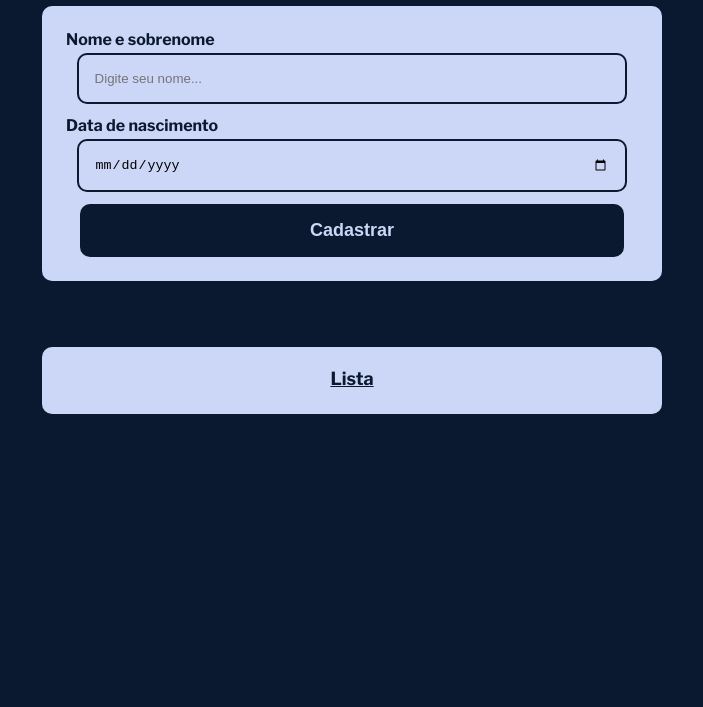
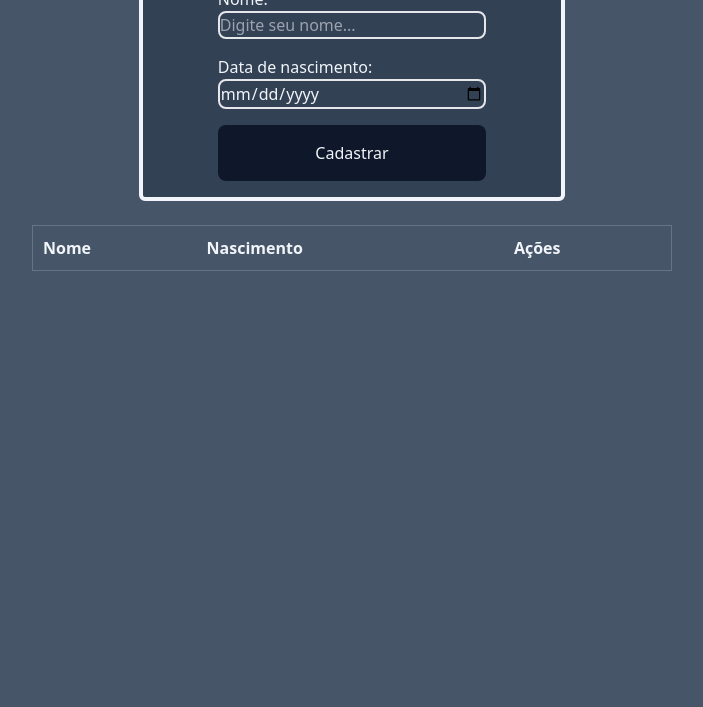
Before and after one commit to lucasarod-br/CRUD, a website: page index.html in a window 1280 px wide. Shown: the part 93-800 px from the top of the page, without its empty margins (288-991 px from the left). Drawn offline with nearby package versions, Linux system fonts and the light colour scheme.

Commit message:
Migrando estilo para tailwind

```diff
--- a/index.html
+++ b/index.html
@@ -5,33 +5,42 @@
     <meta charset="UTF-8">
     <meta http-equiv="X-UA-Compatible" content="IE=edge">
     <meta name="viewport" content="width=device-width, initial-scale=1.0">
-    <link rel="stylesheet" href="style.css">
+    <script src="https://cdn.tailwindcss.com"></script>
     <title>CRUD com local storage</title>
 </head>
 
-<body>
-    <div>
+<body class="bg-slate-600 text-slate-100 box-border flex flex-col items-center">
+    <h1 class="text-xl font-bold text-center mt-4 ">CRUD persistente</h1>
+    <div class="flex justify-center mt-4 w-full md:w-8/12">
+        <form
+            class="flex flex-col justify-center items-center py-4 px-2 w-64 rounded-md  bg-slate-700 border-solid border-slate-100 border-4 md:w-6/12">
+
+            <label for="nome" class="flex flex-col w-full md:w-8/12">Nome:
+
+                <input type="text" name="nome" id="nome" class="bg-transparent rounded-lg border-2 "
+                    placeholder="Digite seu nome..." maxlength="120" minlength="3" required
+                    pattern="^^[A-Z][a-z]+(\s[A-Z][a-z]+)?$">
+            </label>
+
+            <label for="nascimento" class="flex flex-col w-full mt-4 md:w-8/12">Data de nascimento:
+                <input type="date" name="nascimento" id="nascimento" class="bg-transparent rounded-lg border-2 "
+                    min="1900-01-01" max="2023-01-01" required>
+
+            </label>
 
 
-        <h1>CRUD persistente</h1>
-        <form>
-
-            <label for="nome">Nome e sobrenome</label>
-            <input type="text" name="nome" id="nome" class="inputNome" placeholder="Digite seu nome..." maxlength="120"
-                minlength="3" required pattern="^[A-Za-zç]+\s[A-Za-zç]+$">
-
-            <label for="nascimento">Data de nascimento</label>
-            <input  type="date" name="nascimento" id="nascimento" class="nascimento" min="1900-01-01" max="2023-01-01" required>
-
-
-            <button type="submit">Cadastrar</button>
+            <button class="bg-slate-900 w-full mt-4 py-4 rounded-lg md:w-8/12 lg:hover:bg-slate-100 lg:hover:text-slate-900" type="submit">Cadastrar</button>
 
         </form>
     </div>
 
-    <table>
+    <table class="table-auto border-separate border-spacing-2 border border-slate-500 w-full mt-6 md:w-6/12">
+
         <tr>
-            <td>Lista</td>
+            <td class="border border-slate-600 font-bold">Nome</td>
+            <td class="border border-slate-600 font-bold">Nascimento</td>
+            <td class="border border-slate-600 font-bold">Ações</td>
+
         </tr>
     </table>
     <script src="https://cdn.jsdelivr.net/npm/moment@2.29.1/moment.min.js"></script>
--- a/scripts.js
+++ b/scripts.js
@@ -1,5 +1,4 @@
-const nome = document.querySelector(".inputNome");
-const nascimento = document.querySelector(".nascimento");
+const [nome, nascimento] = document.querySelectorAll("input");
 const botao = document.querySelector("button");
 const tabela = document.querySelector("table");
 const form = document.querySelector("form");
@@ -18,8 +17,10 @@ const atualizarDados = (pessoas) => {
 };
 
 const limparInput = () => {
-  nome.value = "";
-  nascimento.value = "";
+  if (nome && nascimento) {
+    nome.value = "";
+    nascimento.value = "";
+  }
 };
 const formatBornDate = (date) => {
   const dataLocal = moment(date);
@@ -87,18 +88,20 @@ const criarLinha = (elemento) => {
   nascimentoAtual.innerText = formatBornDate(elemento.nascimento);
   item.appendChild(nascimentoAtual);
 
+  const acoes = document.createElement("td");
+  acoes.classList.add("flex", "gap-4");
+
   const botaoExcluir = document.createElement("i");
-  botaoExcluir.classList.add("fa-solid");
-  botaoExcluir.classList.add("fa-trash");
+  botaoExcluir.classList.add("fa-solid", "cursor-pointer", "fa-trash");
   botaoExcluir.addEventListener("click", () => deletar(elemento));
-  item.appendChild(botaoExcluir);
+  acoes.appendChild(botaoExcluir);
 
   const botaoEditar = document.createElement("i");
-  botaoEditar.classList.add("fa-solid");
-  botaoEditar.classList.add("fa-pen-to-square");
+  botaoEditar.classList.add("fa-solid", "fa-pen-to-square", "cursor-pointer");
   botaoEditar.addEventListener("click", () => editar(elemento));
-  item.appendChild(botaoEditar);
+  acoes.appendChild(botaoEditar);
 
+  item.appendChild(acoes);
   tabela.appendChild(item);
 
   limparInput();
--- a/style.css
+++ /dev/null
@@ -1,122 +0,0 @@
-@import url('https://fonts.googleapis.com/css2?family=Libre+Franklin:wght@400;700&display=swap');
-
-:root {
-    --strong-blue: #0a192f;
-    --light-gray: #ccd6f6;
-    --light-blue: #00a8e8;
-    --strong-gray: #8892b0;
-}
-
-html {
-    background-color: var(--strong-blue);
-}
-* { margin: 0;}
-
-body {
-
-    box-sizing: border-box;
-    font-family: 'Libre Franklin', sans-serif;
-    display: flex;
-    flex-direction: column;
-    align-items: center;
-    justify-content: start;
-    height: 90vh;
-    width: 100%;
-}
-
-h1 {
-    color: var(--light-gray);
-    margin: 22px 0;
-}
-
-form {
-    display: flex;
-    flex-direction: column;
-    align-items: center;
-    justify-content: center;
-    margin-bottom: 50px;
-    background-color: var(--light-gray);
-    padding: 1.5rem;
-    border-radius: 10px;
-    color: var(--strong-blue);
-
-}
-
-div {
-    text-align: center;
-    width: 90%;
-    max-width: 620px;
-    padding: 1rem;
-}
-
-form::placeholder {
-    color: var(--strong-blue);
-}
-
-label {
-    align-self: flex-start;
-    color: var(--strong-blue);
-    margin-bottom: 4px;
-    font-weight: bold;
-
-}
-
-input {
-    width: 90%;
-    padding: 1rem;
-    border-radius: 10px;
-    border: 2px solid var(--strong-blue);
-    margin-bottom: 12px;
-    background-color: var(--ligth-blue);
-}
-
-input:focus {
-    outline: none;
-    border: 2px solid var(--strong-gray);
-}
-
-button {
-    padding: 1rem;
-    width: 95%;
-    font-size: 18px;
-    font-weight: bold;
-    cursor: pointer;
-    border: none;
-    border-radius: 10px;
-    background-color: var(--strong-blue);
-    color: var(--light-gray);
-}
-
-table {
-    font-size: 14px;
-    white-space: nowrap;
-    @media (min-width: 768px) {
-    font-size: 18px;
-
-    }
-    width: 70%;
-    max-width: 620px;
-    border-radius: 10px;
-    background-color: var(--light-gray);
-    color: var(--strong-blue);
-    border-collapse: collapse;
-    display: flex;
-    flex-direction: column;
-    align-items: center;
-    padding: 1rem;
-    justify-content: center;
-    width: 90%;
-}
-
-tr {
-    display: flex;
-    gap: 20px;
-    margin: 4px 0;
-
-}
-
-tr:first-child {
-    margin-bottom: 8px;
-    font-weight: bold;
-    text-decoration: underline;
-}
```
